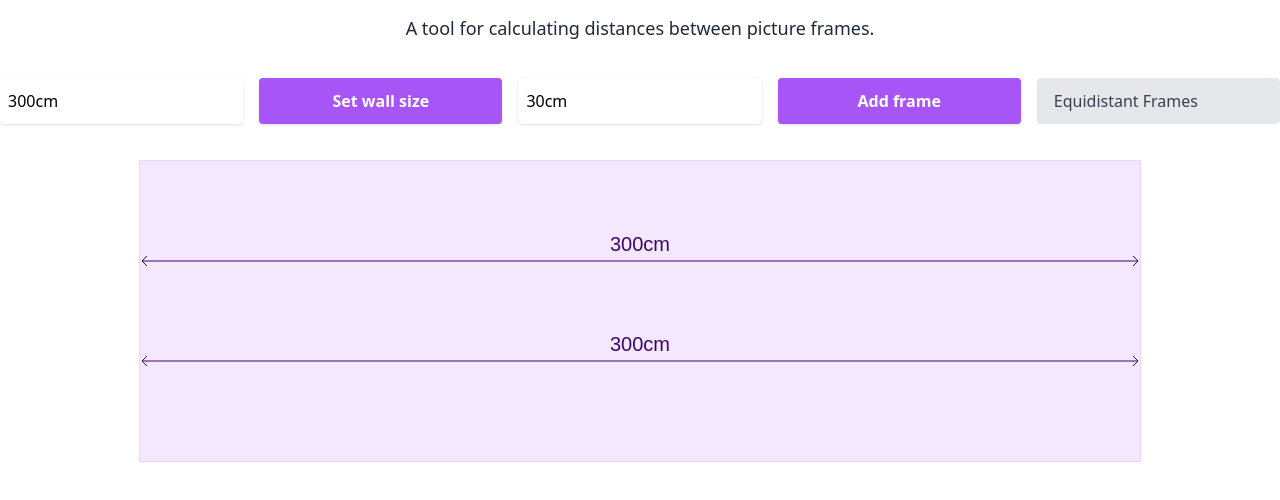
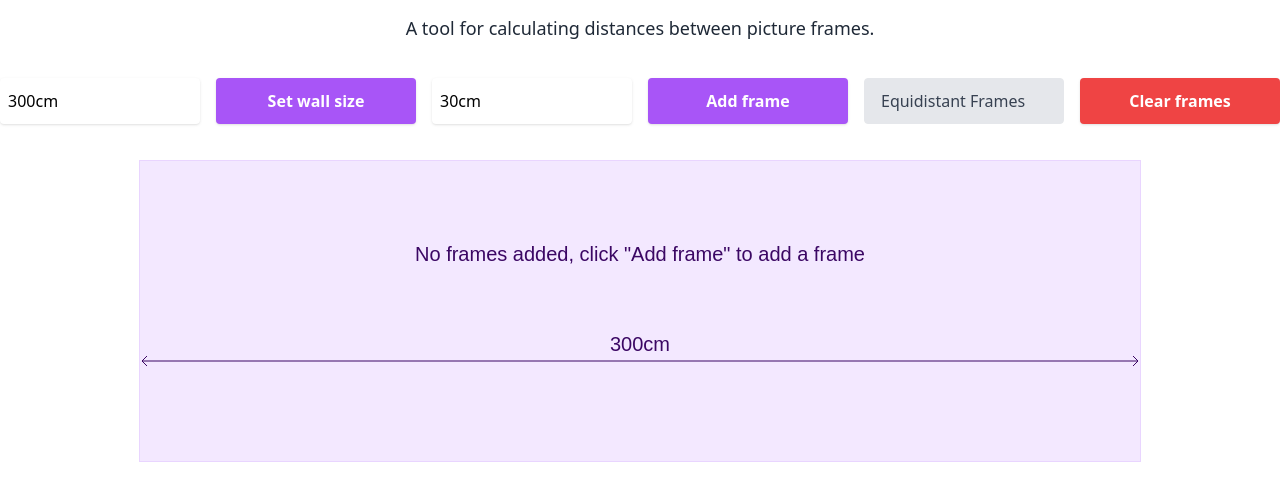
Before and after one commit to fferegrino/framearrangement.com, a website: page index.html in a window 1280 px wide. Shown: the part 94-594 px from the top of the page. Drawn offline with Linux system fonts and the light colour scheme.

Commit message:
More updates

```diff
--- a/index.html
+++ b/index.html
@@ -1,7 +1,7 @@
 <html>
   <head>
     <title>Frame Arrangement</title>
-    <meta name="description" content="A tool for calculating optimal distances between picture frames." />
+    <meta name="description" content="A tool for calculating optimal distances between picture frames on a wall." />
     <meta name="keywords" content="Picture frames, Wall decor, Distance calculator, Wall art" />
     <style>
       body {
@@ -20,12 +20,14 @@
       }
     </style>
     <link rel="stylesheet" href="index.css" />
+    <link rel="icon" type="image/svg+xml" href="/assets/images/favicon.svg" />
+    <link rel="icon" type="image/png" href="/assets/images/favicon.png" />
   </head>
   <body>
     <h1 class="text-center text-5xl font-bold text-gray-800 mt-9 mb-6">Frame arrangement</h1>
     <p class="text-center text-lg text-gray-800 m-4 mb-9">A tool for calculating distances between picture frames.</p>
     <div class="container mx-auto flex items-start justify-center my-9">
-      <div class="grid grid-cols-5 gap-4">
+      <div class="grid grid-cols-6 gap-4">
         <input
           class="shadow appearance-none rounded w-full py-1 px-2 text-gray-700leading-tight focus:outline-none focus:shadow-outline"
           id="wallWidth"
@@ -53,12 +55,17 @@
         <select
           class="block cursor-pointer appearance-none w-full bg-gray-200 border border-gray-200 text-gray-700 py-3 px-4 pr-8 rounded leading-tight focus:outline-none focus:bg-white focus:border-gray-500"
           id="distributionStyle"
-          class="col-span-1"
         >
           <option value="dd">Distribute Frames</option>
           <option value="eq">Equidistant Frames</option>
           <option value="ff">Freeform</option>
         </select>
+        <button
+          class="shadow bg-red-500 hover:bg-red-300 focus:shadow-outline focus:outline-none text-white font-bold py-1 px-2 rounded"
+          id="clearFrames"
+        >
+          Clear frames
+        </button>
       </div>
     </div>
     <div class="container mx-auto flex items-start justify-center my-5">
--- a/index.js
+++ b/index.js
@@ -3,6 +3,7 @@ let canvas = document.getElementById('wall');
 let ctx = canvas.getContext('2d');
 let addFrameButton = document.getElementById('addFrame');
 let setWallButton = document.getElementById('setWall');
+let clearFramesButton = document.getElementById('clearFrames');
 let distributionStyle = document.getElementById('distributionStyle');
 let chevronSize = 5;
 let wallWidth = 300;
@@ -10,6 +11,7 @@ let ratioCanvasSizeToWallSize = wallWidth / canvas.width; // 300cm to canvas.wid
 const wallWidthInput = document.getElementById('wallWidth');
 const distanceDrawingPadding = 2;
 const canvasForegroundColor = 'rgb(59 7 100)';
+const noFramesMessage = 'No frames added, click "Add frame" to add a frame';
 
 let selectedFrame = null;
 
@@ -81,8 +83,18 @@ function loadState() {
 
 function drawCanvas() {
   ctx.clearRect(0, 0, canvas.width, canvas.height);
-  frames.forEach(drawFrame);
-  drawDistanceLines();
+  if (frames.length !== 0) {
+
+    frames.forEach(drawFrame);
+    drawDistanceLines();
+  }
+  else {
+    ctx.font = '20px sans-serif';
+    ctx.fillStyle = canvasForegroundColor;
+    let textWidth = ctx.measureText(noFramesMessage).width;
+    ctx.fillText(noFramesMessage, canvas.width / 2 - textWidth / 2
+    , yLocation);
+  }
   drawDistanceLine(0, canvas.width, yLocation * 2);
 
   saveState();
@@ -276,4 +288,9 @@ distributionStyle.addEventListener('change', function () {
   drawCanvas();
 });
 
+clearFramesButton.addEventListener('click', function () {
+  frames = [];
+  drawCanvas();
+});
+
 loadState();
```
Also changed, not shown: assets/images/favicon.png (added), assets/images/favicon.svg (added), index.css.
